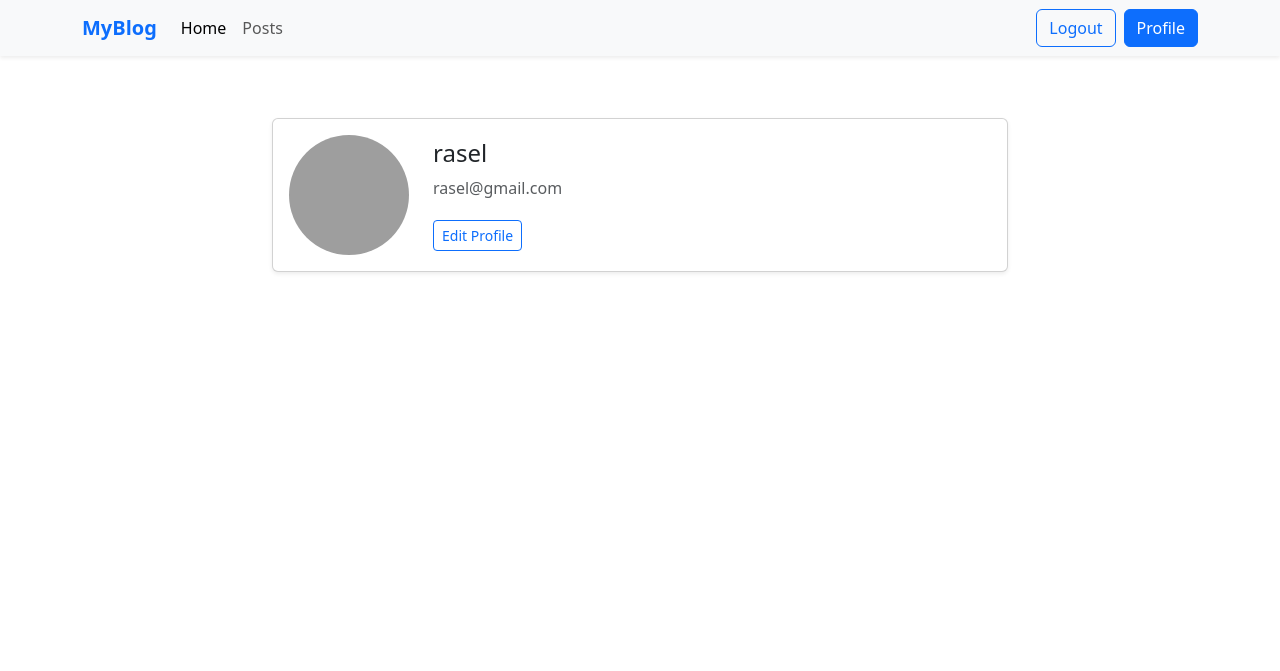
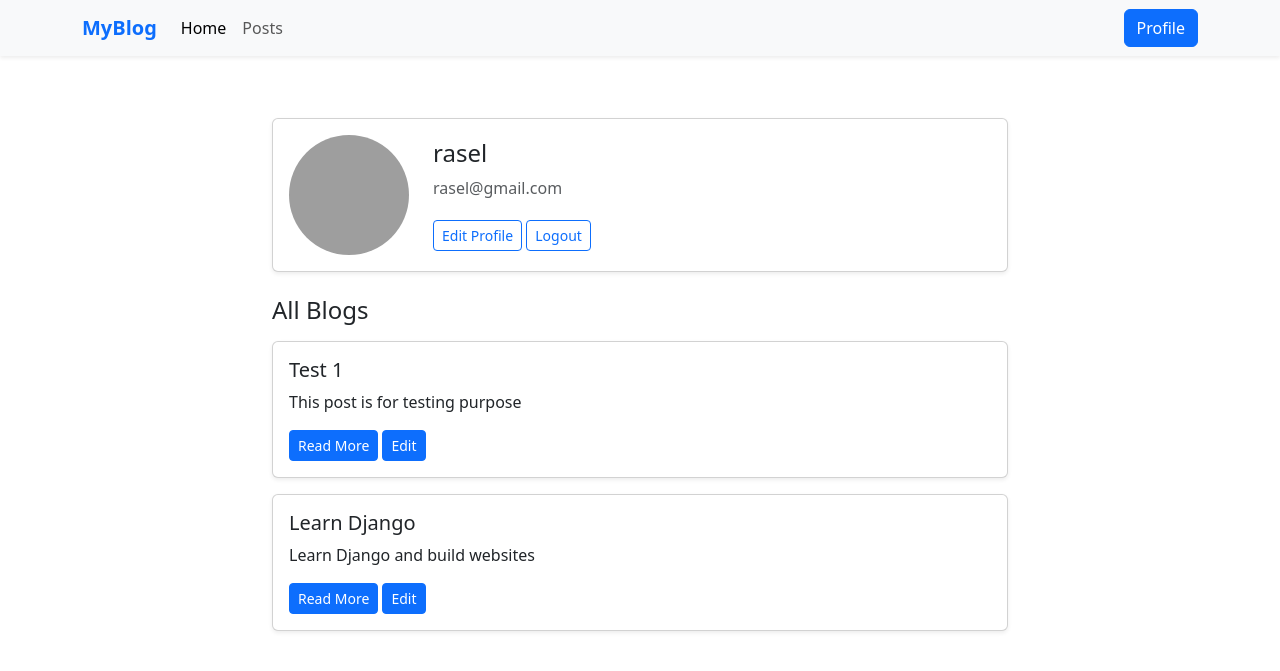
Before and after one commit to MdRaselHosen/BlogPost, a Django app: page /user/profile/ in a window 1280 px wide. Shown: the top 671 px of the page. Run offline with Django 5.2, Linux system fonts and the light colour scheme; a user stored in the database is signed in; data comes from the database, SQL or seed files in the repository; both versions use the stored data as it was after the commit; grey boxes are pictures that could not be loaded.

Commit message:
extract all post in profile page

```diff
--- /dev/null
+++ b/base/templates/blog_detail.html
@@ -0,0 +1,6 @@
+{% extends "main.html" %}
+
+{% block content %}
+<h4>Blog Details</h4>
+
+{% endblock content %}
--- a/base/templates/home.html
+++ b/base/templates/home.html
@@ -16,7 +16,7 @@
                 <h4 class="card-title">{{post.title}}</h4>
                 {% endif %}
                 <p class="card-text">{{post.content}}</p>
-                <a href="/post/1" class="btn btn-primary">Read More</a>
+                <a href="{% url 'blog_detail' post.id %}" class="btn btn-primary">Read More</a>
             </div>
             </div>
 
--- a/base/templates/main.html
+++ b/base/templates/main.html
@@ -54,7 +54,7 @@
             <!-- Auth Buttons -->
             {% if user.is_authenticated %}
             <div class="d-flex">
-              <a href="{% url 'signOut' %}" class="btn btn-outline-primary me-2">Logout</a>
+              {% comment %} <a href="{% url 'signOut' %}" class="btn btn-outline-primary me-2">Logout</a> {% endcomment %}
               <a href="{% url 'profile' %}" class="btn btn-primary">Profile</a>
             </div>
 
--- a/base/urls.py
+++ b/base/urls.py
@@ -2,4 +2,5 @@ from django.urls import path
 from . import views
 urlpatterns = [
     path("", views.home, name='home'),
+    path("blog_detail/<int:pk>", views.blog_details, name="blog_detail")
 ]
--- a/user/templates/profile.html
+++ b/user/templates/profile.html
@@ -1,23 +1,27 @@
-{% extends "main.html" %}
-
-{% block content %}
+{% extends "main.html" %} {% block content %}
 
 <div class="container mt-5">
-    <div class="row justify-content-center">
+  <div class="row justify-content-center mb-4">
     <div class="col-md-8">
-
       <div class="card shadow-sm">
         <div class="card-body d-flex align-items-center">
-
-
           <div class="me-4">
             {% if user.profile and user.profile.image %}
-                <img src="{{ user.profile.image.url }}" alt="Profile Picture" class="rounded-circle" style="width: 120px; height: 120px; object-fit: cover;">
+            <img
+              src="{{ user.profile.image.url }}"
+              alt="Profile Picture"
+              class="rounded-circle"
+              style="width: 120px; height: 120px; object-fit: cover"
+            />
             {% else %}
-                <img src="https://via.placeholder.com/120" alt="Default Profile" class="rounded-circle" style="width: 120px; height: 120px; object-fit: cover;">
+            <img
+              src="https://via.placeholder.com/120"
+              alt="Default Profile"
+              class="rounded-circle"
+              style="width: 120px; height: 120px; object-fit: cover"
+            />
             {% endif %}
           </div>
-
           <div>
             <h4>{{user.username}}</h4>
             <p class="mb-1 text-muted">{{user.email}}</p>
@@ -25,14 +29,35 @@
             <p class="mb-0">{{user.profile.bio}}</p>
             {% endif %}
             <a class="btn btn-outline-primary btn-sm mt-3">Edit Profile</a>
-            </div>
-
-          </div>
+            <a href="{% url 'signOut' %}" class="btn btn-outline-primary btn-sm mt-3"
+              >Logout</a
+            >
           </div>
 
         </div>
       </div>
     </div>
-
+  </div>
+  <div class="row justify-content-center">
+    <div class="col-md-8">
+      <h4 class="mb-3">All Blogs</h4>
+      {% for blog in blogs %}
+      <div class="card mb-3 shadow-sm">
+        <div class="card-body">
+          <h5>{{blog.title}}</h5>
+          {% comment %} <p class="text-muted small">
+            {{ blog.data_posted |truncatewords:30 }}
+          </p> {% endcomment %}
+          <p>{{blog.content|truncatewords:20}}</p>
+          <div>
+            <a href="{% url 'blog_detail' blog.id %}" class="btn btn-primary btn-sm">Read More</a>
+            <a href="#" class="btn btn-primary btn-sm">Edit</a>
+          </div>
+        </div>
+      </div>
+      {% endfor %}
+    </div>
+  </div>
+</div>
 
 {% endblock content %}
--- a/user/views.py
+++ b/user/views.py
@@ -4,7 +4,7 @@ from django.contrib import messages
 from django.contrib.auth import authenticate, login, logout
 from django.contrib.auth.decorators import login_required
 from django.contrib.messages import get_messages
-
+from base.models import Post
 
 # Create your views here.
 
@@ -72,7 +72,10 @@ def signOut(request):
 @login_required
 def profile(request):
     user = request.user
+    blogs = Post.objects.filter(author=request.user)
+    print(blogs)
     context = {
-        'user':user
+        'user':user,
+        'blogs':blogs
     }
     return render(request, 'profile.html',context)
```
Also changed, not shown: base/views.py (+9 -0 lines), user/forms.py (added, +7 -0 lines), db.sqlite3. Lines whose indentation alone changed are shown as unchanged.
